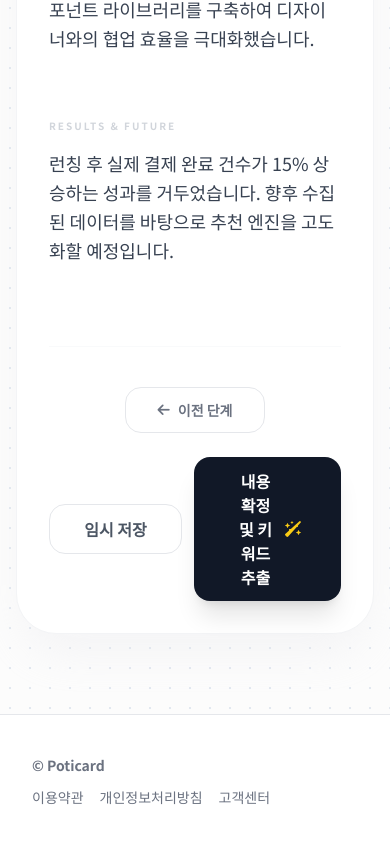
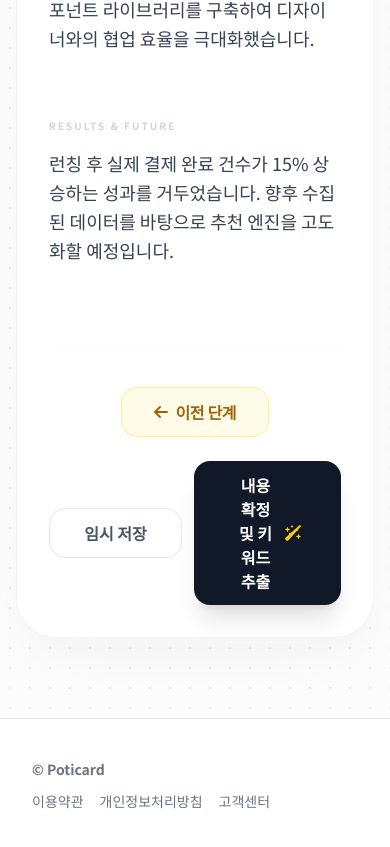
Before and after one commit to beyond-sw-camp/be24-2nd-DevOops-PotiCard, a Vue app in the folder frontend/: page /portfolio-update-n-check in a window 390 px wide. Shown: the part 1343-2190 px from the top of the page. Built offline with nearby package versions, Linux system fonts and the light colour scheme.

Commit message:
[Style] 배경dot 삭제, 포폴 버튼 통일

```diff
--- a/frontend/src/views/NameCard/NameCardModify.vue
+++ b/frontend/src/views/NameCard/NameCardModify.vue
@@ -221,11 +221,8 @@ const updateStyle = (type, value) => {
 /* 배경 패턴 */
 .bg-pattern {
   background-color: #f8fafc;
-  background-image: radial-gradient(#cbd5e1 1px, transparent 1px);
-  background-size: 24px 24px;
 }
 .dark .bg-pattern {
   background-color: #18181b;
-  background-image: radial-gradient(#3f3f46 1px, transparent 1px);
 }
 </style>
--- a/frontend/src/views/NameCard/NameCardSearch.vue
+++ b/frontend/src/views/NameCard/NameCardSearch.vue
@@ -293,7 +293,5 @@ onUnmounted(() => {
 /* 배경 패턴 */
 .bg-pattern {
   background-color: #f8fafc;
-  background-image: radial-gradient(#cbd5e1 1px, transparent 1px);
-  background-size: 24px 24px;
 }
 </style>
--- a/frontend/src/views/Portfolio/PortfolioProject.vue
+++ b/frontend/src/views/Portfolio/PortfolioProject.vue
@@ -121,10 +121,10 @@ onMounted( async () => {
                 <!-- 하단 액션 버튼 -->
                 <div class="pt-6 flex justify-end items-center">
                     <a href="portfolio-update-n-check"
-                    class="px-8 py-3 bg-point-yellow dark:text-white dark:hover:text-gray-900 text-gray-900 rounded-xl font-bold shadow-lg shadow-yellow-500/50 dark:shadow-yellow-200/50 hover:bg-yellow-300 transform hover:-translate-y-0.5 transition-all inline-flex items-center">
-                        다음 단계 <i class="fa-solid fa-arrow-right ml-2"></i>
-                    </a>
-                </div>
+                    class="px-8 py-3 bg-yellow-50 dark:bg-zinc-800/50 border border-yellow-200 dark:border-yellow-900/30 text-yellow-700 dark:text-yellow-500 rounded-2xl font-black tracking-tight hover:bg-yellow-100 dark:hover:bg-zinc-800 transition-colors inline-flex items-center justify-center">
+                    다음 단계 <i class="fa-solid fa-arrow-right ml-2 text-lg"></i>
+                </a>
+            </div>
             </form>
         </div>
     </div>
@@ -138,12 +138,9 @@ onMounted( async () => {
 
         .bg-pattern {
             background-color: #f8fafc;
-            background-image: radial-gradient(#cbd5e1 1px, transparent 1px);
-            background-size: 24px 24px;
         }
         .dark .bg-pattern {
             background-color: #18181b;
-            background-image: radial-gradient(#3f3f46 1px, transparent 1px);
         }
         .prj_detail {
             display:flex;
--- a/frontend/src/views/Portfolio/PortfolioStyle.vue
+++ b/frontend/src/views/Portfolio/PortfolioStyle.vue
@@ -594,16 +594,15 @@ onMounted(() => {
 
               <!-- Bottom actions -->
               <div class="mt-5 flex flex-col sm:flex-row gap-3 sm:items-center sm:justify-between">
-                <button
-                  class="px-4 py-3 rounded-xl border border-zinc-200 dark:border-zinc-700 bg-white dark:bg-zinc-900 text-sm"
-                >
-                  ← 이전 단계
-                </button>
+                <a href="portfolio-update-n-check"
+   class="px-6 py-2 bg-yellow-50 dark:bg-zinc-800/50 border border-yellow-200 dark:border-yellow-900/30 text-yellow-700 dark:text-yellow-500 rounded-2xl font-black tracking-tight hover:bg-yellow-100 dark:hover:bg-zinc-800 transition-colors inline-flex items-center justify-center">
+    <i class="fa-solid fa-arrow-left mr-2 text-lg"></i> 이전 단계
+</a>
                 <div class="flex gap-3">
                   <!-- (삭제) 화면 캡처 / 링크 공유 -->
                   <a
                     href="portfolio-view"
-                    class="px-4 py-3 rounded-xl bg-amber-400 hover:bg-amber-300 text-zinc-900 font-bold text-sm inline-flex items-center justify-center"
+                    class="px-4 py-3 bg-yellow-50 dark:bg-zinc-800/50 border border-yellow-200 dark:border-yellow-900/30 text-yellow-700 dark:text-yellow-500 rounded-2xl font-black tracking-tight hover:bg-yellow-100 dark:hover:bg-zinc-800 transition-colors inline-flex items-center justify-center"
                   >
                     저장하기 (완료)
                   </a>
--- a/frontend/src/views/Portfolio/PortfolioUpdateAndCheck.vue
+++ b/frontend/src/views/Portfolio/PortfolioUpdateAndCheck.vue
@@ -355,12 +355,11 @@ const goBack = () => router.back()
             class="mt-16 flex flex-col md:flex-row justify-between items-center gap-6 pt-10 border-t border-gray-50 dark:border-zinc-800"
           >
             <button
-              type="button"
-              class="px-8 py-3 bg-white dark:bg-zinc-800 border border-gray-200 dark:border-zinc-700 text-gray-500 dark:text-gray-400 rounded-2xl font-bold hover:bg-gray-50 dark:hover:bg-zinc-700 transition-all flex items-center gap-2 text-sm"
-              @click="goBack"
-            >
-              <i class="fa-solid fa-arrow-left"></i> 이전 단계
-            </button>
+            type="button"
+            class="px-8 py-3 bg-yellow-50 dark:bg-zinc-800/50 border border-yellow-200 dark:border-yellow-900/30 text-yellow-700 dark:text-yellow-500 rounded-2xl font-black tracking-tight hover:bg-yellow-100 dark:hover:bg-zinc-800 transition-colors inline-flex items-center justify-center"
+            @click="goBack">
+            <i class="fa-solid fa-arrow-left mr-2"></i> 이전 단계
+          </button>
 
             <div class="flex items-center gap-3 w-full md:w-auto">
               <button
@@ -382,9 +381,8 @@ const goBack = () => router.back()
               <RouterLink
                 id="next-step-btn"
                 to="/portfolio-style"
-                class="hidden flex-1 md:flex-none px-12 py-3 bg-point-yellow text-gray-900 rounded-2xl font-bold shadow-xl shadow-yellow-200/50 hover:bg-yellow-400 transform hover:-translate-y-0.5 transition-all animate-fade-in inline-flex items-center justify-center"
-              >
-                스타일 설정하기 <i class="fa-solid fa-chevron-right ml-1 text-sm"></i>
+                class="hidden flex-1 md:flex-none px-12 py-3 bg-yellow-50 dark:bg-zinc-800/50 border border-yellow-200 dark:border-yellow-900/30 text-yellow-700 dark:text-yellow-500 rounded-2xl font-black tracking-tight hover:bg-yellow-100 dark:hover:bg-zinc-800 transition-colors animate-fade-in inline-flex items-center justify-center">
+                스타일 설정하기 <i class="fa-solid fa-arrow-right ml-2 text-lg"></i>
               </RouterLink>
             </div>
           </div>
--- a/frontend/src/views/Portfolio/PortfolioView.vue
+++ b/frontend/src/views/Portfolio/PortfolioView.vue
@@ -78,14 +78,27 @@ onMounted(async () => {
     >
       <div class="w-full h-48 bg-gray-100 dark:bg-zinc-800 relative overflow-hidden">
         <div class="absolute inset-0 flex items-center justify-center text-gray-300 dark:text-zinc-700">
-          <i :class="project.iconClass || 'fa-regular fa-image'" class="text-4xl"></i>
-        </div>
+  <i :class="project.iconClass || 'fa-regular fa-image'" class="text-4xl"></i>
+</div>
+
+<div class="absolute inset-0 w-full h-full">
+  <img
+    v-if="project.iconClass && project.iconClass.startsWith('http')"
+    :src="project.iconClass"
+    class="w-full h-full object-cover transition-transform duration-500 group-hover:scale-110"
+    alt="Project Image"
+  />
+  <div v-else class="flex items-center justify-center h-full text-gray-300 dark:text-zinc-700">
+    <i :class="project.iconClass || 'fa-regular fa-image'" class="text-4xl"></i>
+  </div>
+</div>
 
         <div class="absolute inset-0 bg-black/50 opacity-0 group-hover:opacity-100 transition-opacity flex items-center justify-center">
-          <span class="px-4 py-2 bg-white/20 backdrop-blur text-white rounded-full text-sm font-bold border border-white/30">
-            View Details
-          </span>
-        </div>
+          <router-link to="/project-detail"
+          class="px-4 py-2 bg-white/20 backdrop-blur text-white rounded-full text-sm font-bold border border-white/30 hover:bg-white/40 transition-all">
+          View Details
+        </router-link>
+      </div>
       </div>
 
       <div class="p-6">
@@ -140,12 +153,9 @@ onMounted(async () => {
 /* Background Pattern */
 .bg-pattern {
   background-color: #f8fafc;
-  background-image: radial-gradient(#cbd5e1 1px, transparent 1px);
-  background-size: 24px 24px;
 }
 .dark .bg-pattern {
   background-color: #09090b;
-  background-image: radial-gradient(#27272a 1px, transparent 1px);
 }
 
 /* ★★★ 3D 플립 핵심 CSS (Tailwind 대신 사용) ★★★
```
Also changed, not shown: 1 other file (tests, documents, lock files or other folders).
